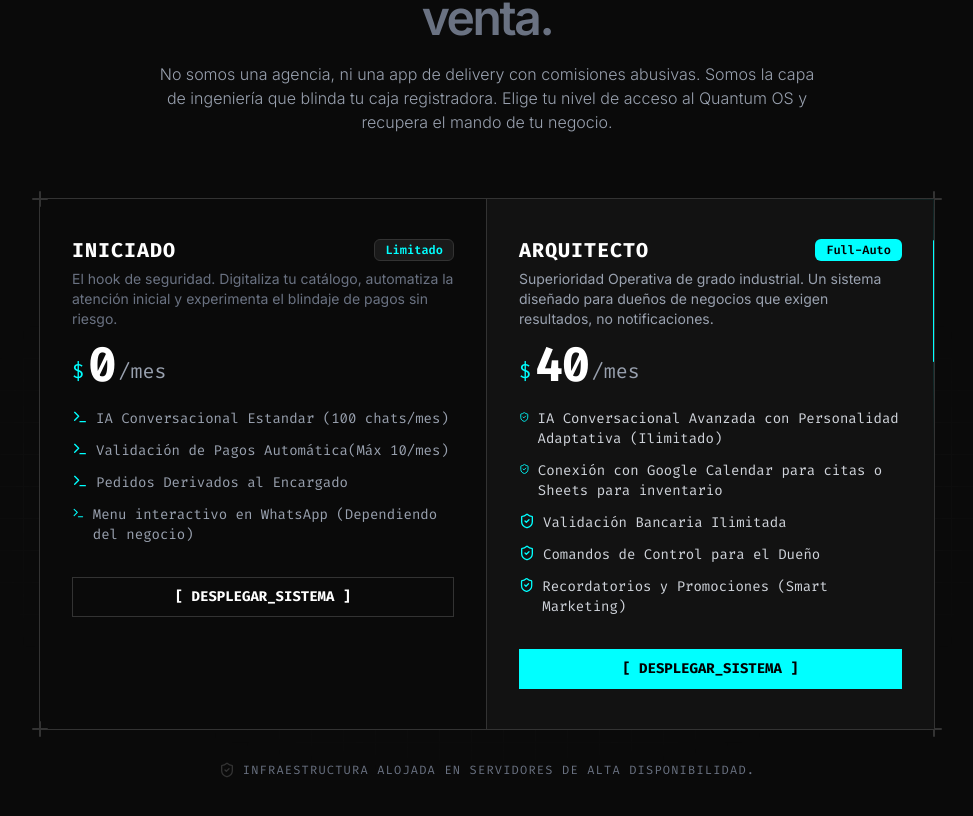
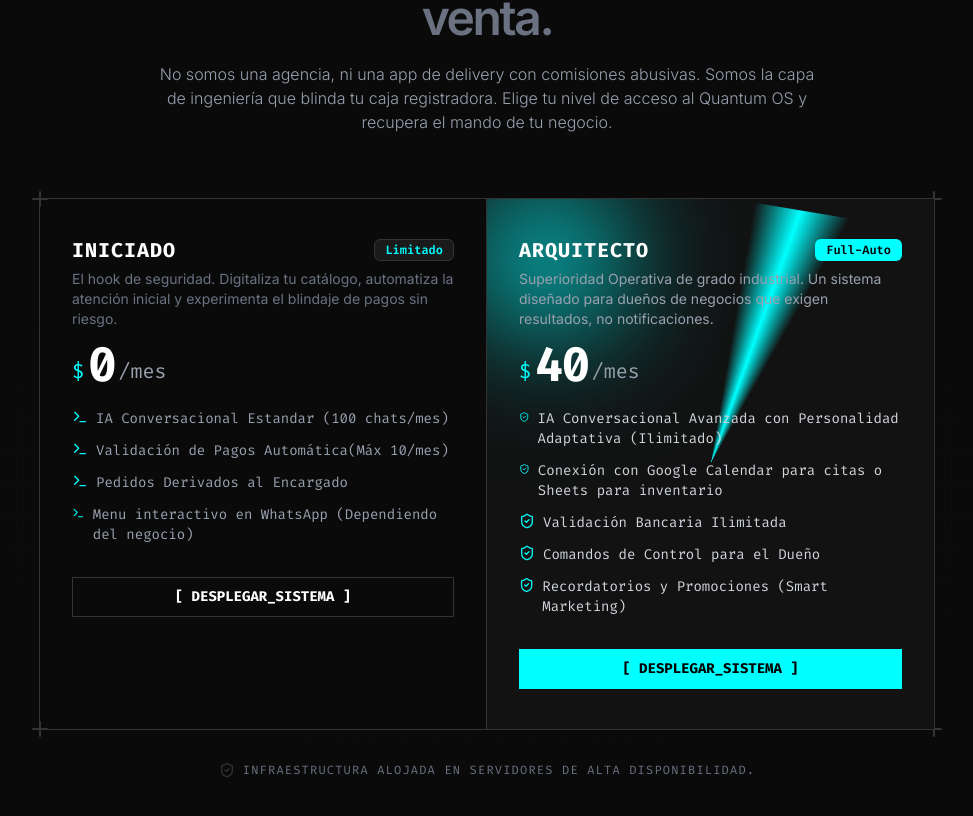
Before and after one commit to juanpabloortiz01/Quantum-OS, a Next.js app: page / in a window 1280 px wide. Shown: the part 2098-2914 px from the top of the page, without its empty margins (153-1126 px from the left). Built offline with nearby package versions, Linux system fonts and the light colour scheme.

Commit message:
mejorar el bordertrail

```diff
--- a/src/components/ui/border-trail.tsx
+++ b/src/components/ui/border-trail.tsx
@@ -1,48 +1,59 @@
 "use client";
 import { cn } from "@/lib/utils";
-import { motion, Transition, Easing } from "motion/react";
+import { motion } from "motion/react";
 
 type BorderTrailProps = {
   className?: string;
   size?: number;
-  transition?: Transition;
   delay?: number;
   onAnimationComplete?: () => void;
   style?: React.CSSProperties;
 };
 
-const BASE_TRANSITION: {
-  repeat: number;
-  duration: number;
-  ease: Easing;
-} = {
-  repeat: Infinity,
-  duration: 5,
-  ease: "linear",
-};
-
 export function BorderTrail({
   className,
-  size = 60,
-  transition,
-  delay,
+  size = 8,
+  delay = 0,
   onAnimationComplete,
   style,
 }: BorderTrailProps) {
   return (
-    <div className="pointer-events-none absolute inset-0 rounded-[inherit] border border-transparent [mask-clip:padding-box,border-box] [mask-composite:intersect] [mask-image:linear-gradient(transparent,transparent),linear-gradient(#000,#000)]">
+    <div className="pointer-events-none absolute inset-0 rounded-[inherit] overflow-hidden">
       <motion.div
-        className={cn("absolute aspect-square bg-[#00FFFF]", className)}
+        className={cn(
+          "absolute bg-[#00FFFF]",
+          className
+        )}
         style={{
           width: size,
-          offsetPath: `rect(0 auto auto 0 round ${size}px)`,
+          height: size,
+          borderRadius: "50%",
+          filter: `blur(${size / 2}px)`,
           ...style,
         }}
-        animate={{ offsetDistance: ["0%", "100%"] }}
+        animate={{
+          offsetDistance: ["0%", "100%"],
+        }}
         transition={{
-          ...(transition ?? BASE_TRANSITION),
-          delay: delay,
-        } as Transition}
+          duration: 3,
+          repeat: Infinity,
+          ease: "linear",
+          delay,
+        }}
+      />
+      <motion.div
+        className="absolute inset-0"
+        style={{
+          background: "conic-gradient(from 0deg, transparent 0deg, #00FFFF 10deg, transparent 20deg)",
+          borderRadius: "inherit",
+        }}
+        animate={{ rotate: 360 }}
+        transition={{
+          duration: 3,
+          repeat: Infinity,
+          ease: "linear",
+          delay,
+        }}
         onAnimationComplete={onAnimationComplete}
       />
     </div>
```
